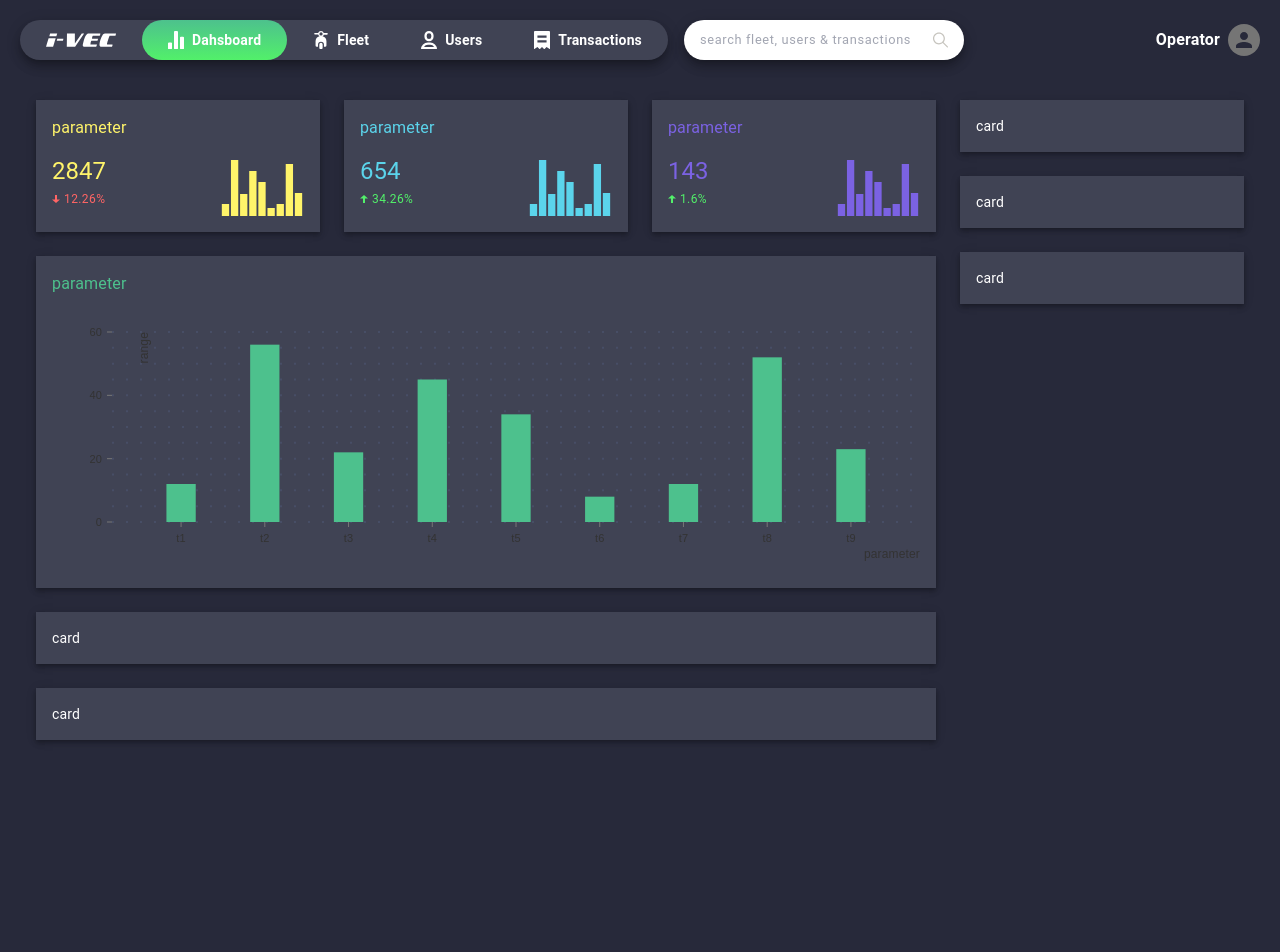
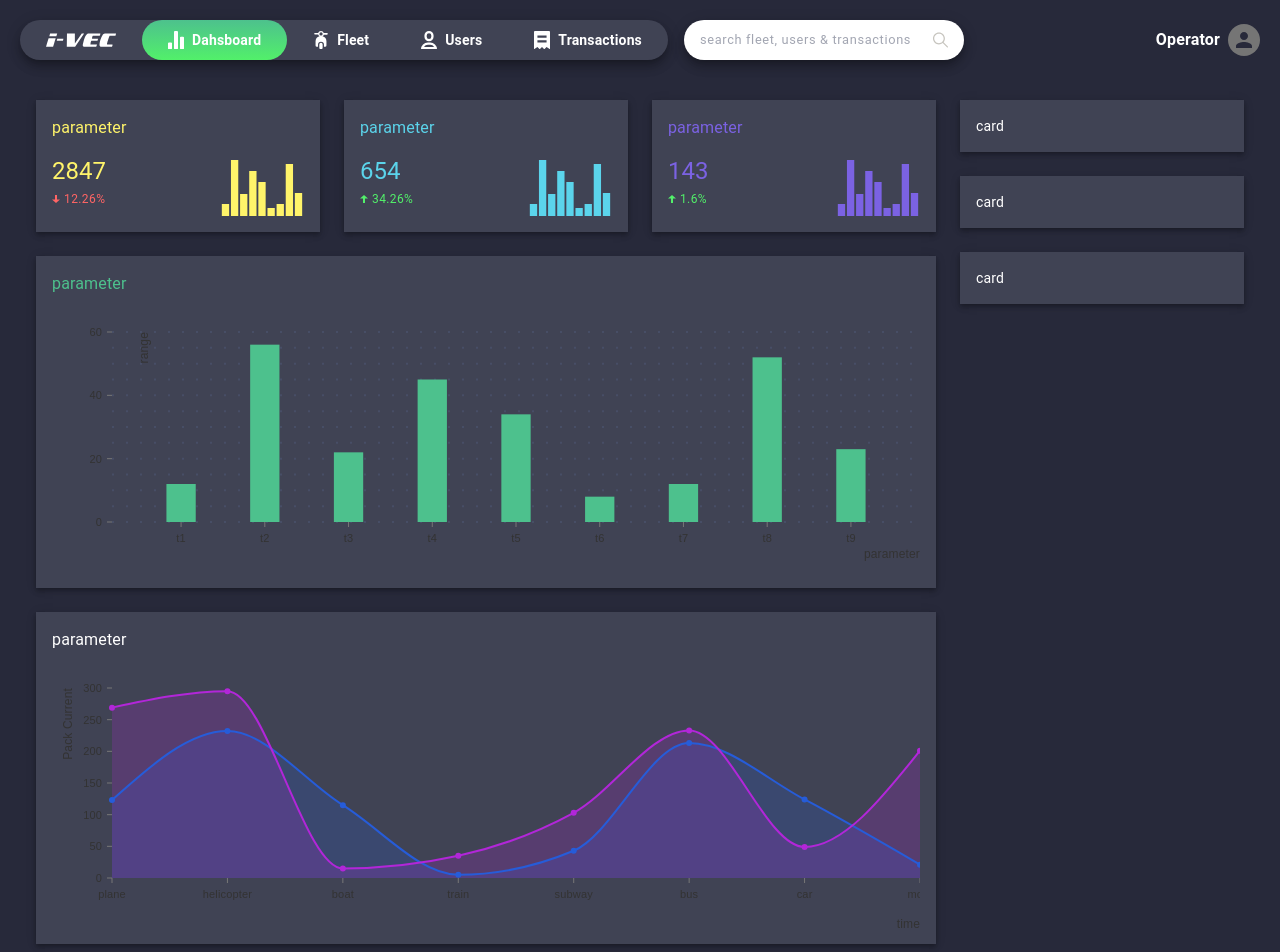
Before and after one commit to Chiselkraft-Design-Laboratory/ivecoperator, a React (Create React App) app: page / in a window 1280 px wide. Shown: the top 952 px of the page. Before the commit the page ends 800 px from the top, so only its background shows below. Built offline with nearby package versions, Linux system fonts and the light colour scheme.

Commit message:
U10 Dashboard / AreaMetrics

```diff
--- /dev/null
+++ b/src/pages/dashboard/areametrics.js
@@ -0,0 +1,105 @@
+import React from "react";
+import { Grid, makeStyles, Typography } from "@material-ui/core";
+import { ResponsiveLine } from "@nivo/line";
+import DefaultCard from "components/cards";
+import { colors as cc } from "theme/darkslate";
+
+const useStyles = (accent) =>
+  makeStyles(
+    (theme) => ({
+      root: {
+        color: accent,
+      },
+      metrics: {
+        width: "100%",
+        height: 260,
+      },
+    }),
+    { index: 1 }
+  );
+
+const AreaMetrics = ({
+  accent,
+  title,
+  caption,
+  value,
+  percent,
+  high,
+  feed,
+}) => {
+  const cl = useStyles(accent[0])();
+
+  const header = (
+    <React.Fragment>
+      {title ? (
+        <Typography className={cl.root} variant="body1">
+          {title}
+        </Typography>
+      ) : null}
+      {caption ? (
+        <Typography className={cl.root} variant="caption">
+          {caption}
+        </Typography>
+      ) : null}
+    </React.Fragment>
+  );
+
+  return (
+    <DefaultCard header={header}>
+      <Grid container>
+        <Grid item xs classes={{ root: cl.metrics }}>
+          <ResponsiveLine
+            data={feed}
+            margin={{ top: 20, right: 0, bottom: 50, left: 60 }}
+            keys={["y"]}
+            indexBy="x"
+            axisTop={null}
+            axisBottom={{
+              tickValues: 12,
+              legend: "time",
+              legendPosition: "end",
+              legendOffset: 46,
+            }}
+            axisRight={null}
+            axisLeft={{
+              legend: "Pack Current",
+              legendPosition: "end",
+              legendOffset: -44,
+              tickValues: 6,
+            }}
+            padding={0.2}
+            isInteractive={false}
+            enableLabel={false}
+            animate={false}
+            enableGridX={false}
+            enableGridY={false}
+            curve="monotoneX"
+            enableArea
+            colors={{ datum: "color" }}
+            theme={{
+              textColor: cc.dark.X4,
+              fontSize: 13,
+              axis: {
+                domain: {
+                  line: {
+                    stroke: cc.dark.D0,
+                    strokeWidth: 0,
+                  },
+                },
+              },
+              grid: {
+                line: {
+                  stroke: cc.dark.X3,
+                  strokeWidth: 2,
+                  strokeDasharray: [2, 12],
+                },
+              },
+            }}
+          />
+        </Grid>
+      </Grid>
+    </DefaultCard>
+  );
+};
+
+export default AreaMetrics;
--- a/src/pages/dashboard/index.js
+++ b/src/pages/dashboard/index.js
@@ -1,10 +1,11 @@
 import React from "react";
 import { Grid, makeStyles } from "@material-ui/core";
 import DefaultCard from "components/cards";
-import MiniMetrics from "./minimetrics";
 import * as dummies from "dummies/dummymetrics";
 import { colors as accent } from "theme/darkslate";
+import MiniMetrics from "./minimetrics";
 import BarMetrics from "./barmetrics";
+import AreaMetrics from "./areametrics";
 
 const useStyles = makeStyles(
   (theme) => ({
@@ -60,6 +61,11 @@ const DashboardPage = () => {
           feed={dummies.dummyBarFeed}
           accent={accent.tone.T0}
         />
+        <AreaMetrics
+          title="parameter"
+          feed={dummies.dummyAreaFeed}
+          accent={[accent.T8, accent.T9, accent.T10]}
+        />
         <DefaultCard>card</DefaultCard>
         <DefaultCard>card</DefaultCard>
       </Grid>
```
